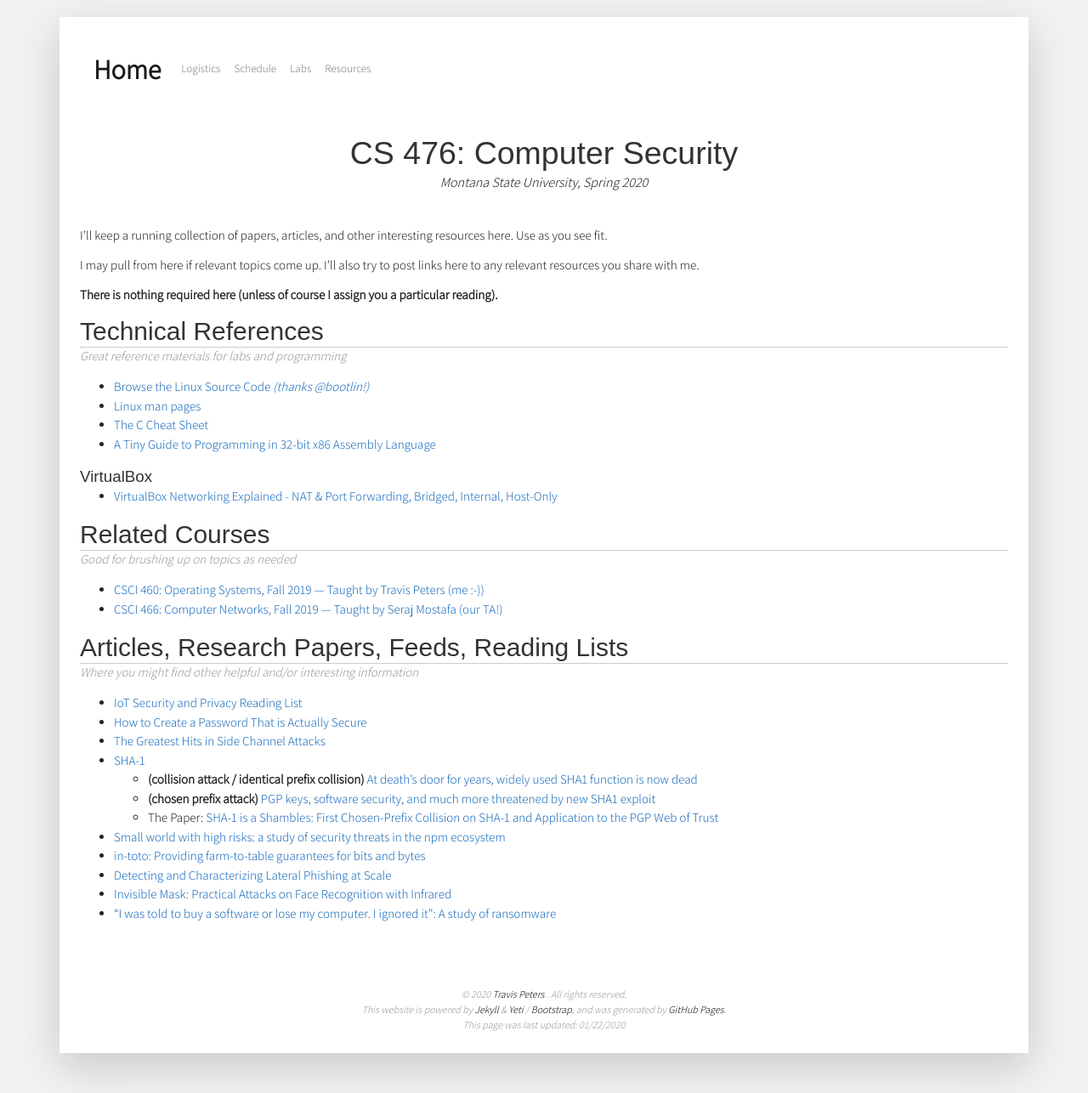
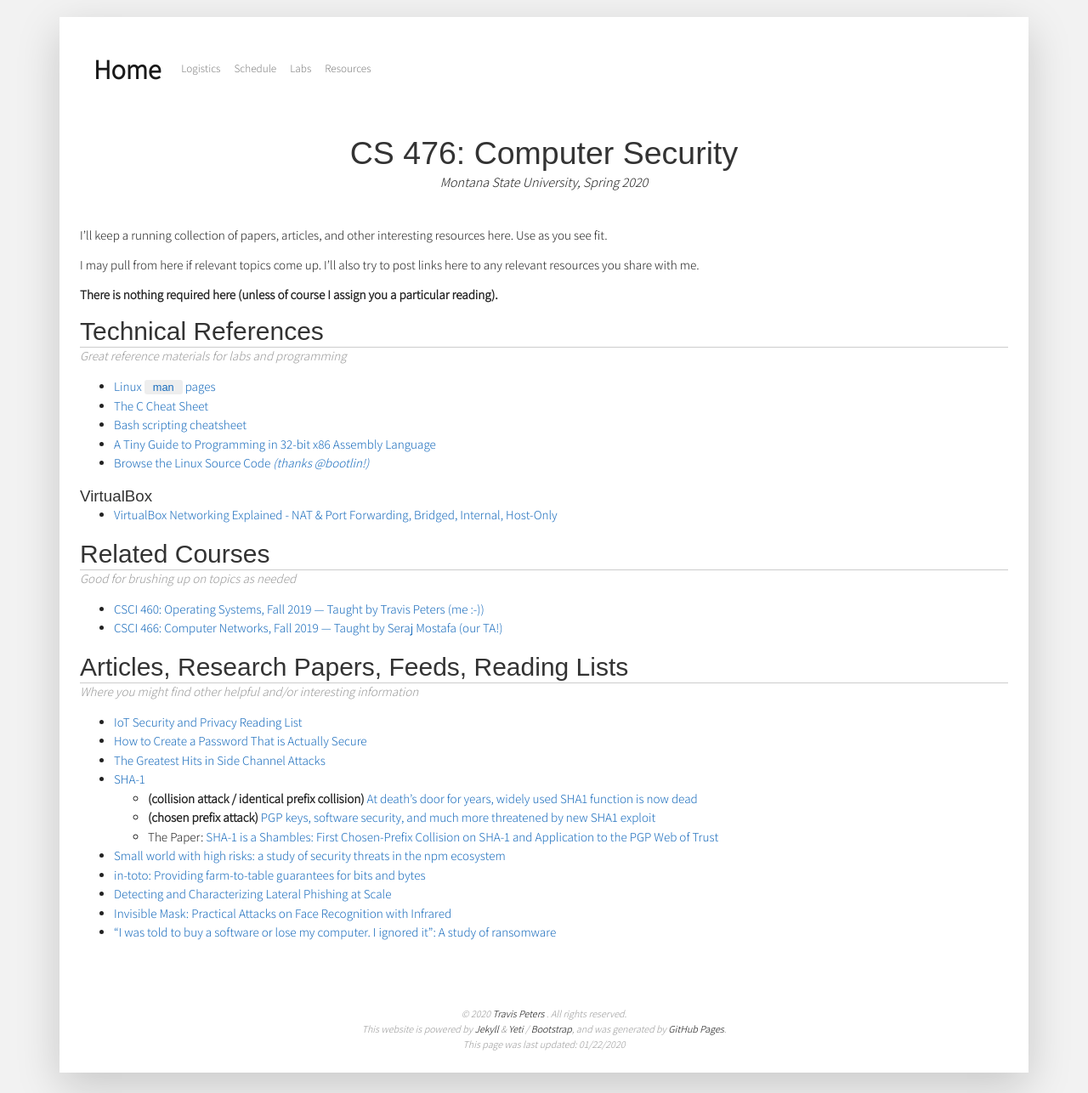
Before and after one commit to traviswpeters/cs476-2020-spring, a Jekyll site: the page built from resources.md, in a window 1280 px wide. Shown: the whole page at 85% size. Built offline with Jekyll 4.4.1, drawn with Linux system fonts in a browser that asks for light colours; nearby versions of some CDN libraries; some web fonts are replaced; before the commit the page ends 1263 px from its top, so only the background shows below that.

Commit message:
bash ref

```diff
--- a/resources.md
+++ b/resources.md
@@ -16,10 +16,11 @@ I'll also try to post links here to any relevant resources you share with me.
 Great reference materials for labs and programming
 {:.subtitletext}
 
+- [Linux `man` pages](http://man7.org/linux/man-pages/dir_all_alphabetic.html)
+- [The C Cheat Sheet](files/the-C-cheat-sheet.pdf)
+- [Bash scripting cheatsheet](https://devhints.io/bash)
+- [A Tiny Guide to Programming in 32-bit x86 Assembly Language]({{site.data.settings.reading}}/tiny-guide-to-x86-assembly.pdf)
 - [Browse the Linux Source Code *(thanks @bootlin!)*](https://elixir.bootlin.com/linux/latest/source)
-- [Linux man pages](http://man7.org/linux/man-pages/dir_all_alphabetic.html)
-- [The C Cheat Sheet](files/the-C-cheat-sheet.pdf)
-- [A Tiny Guide to Programming in 32-bit x86 Assembly Language]({{site.data.settings.reading}}/tiny-guide-to-x86-assembly.pdf)
 
 ##### VirtualBox
 
```
